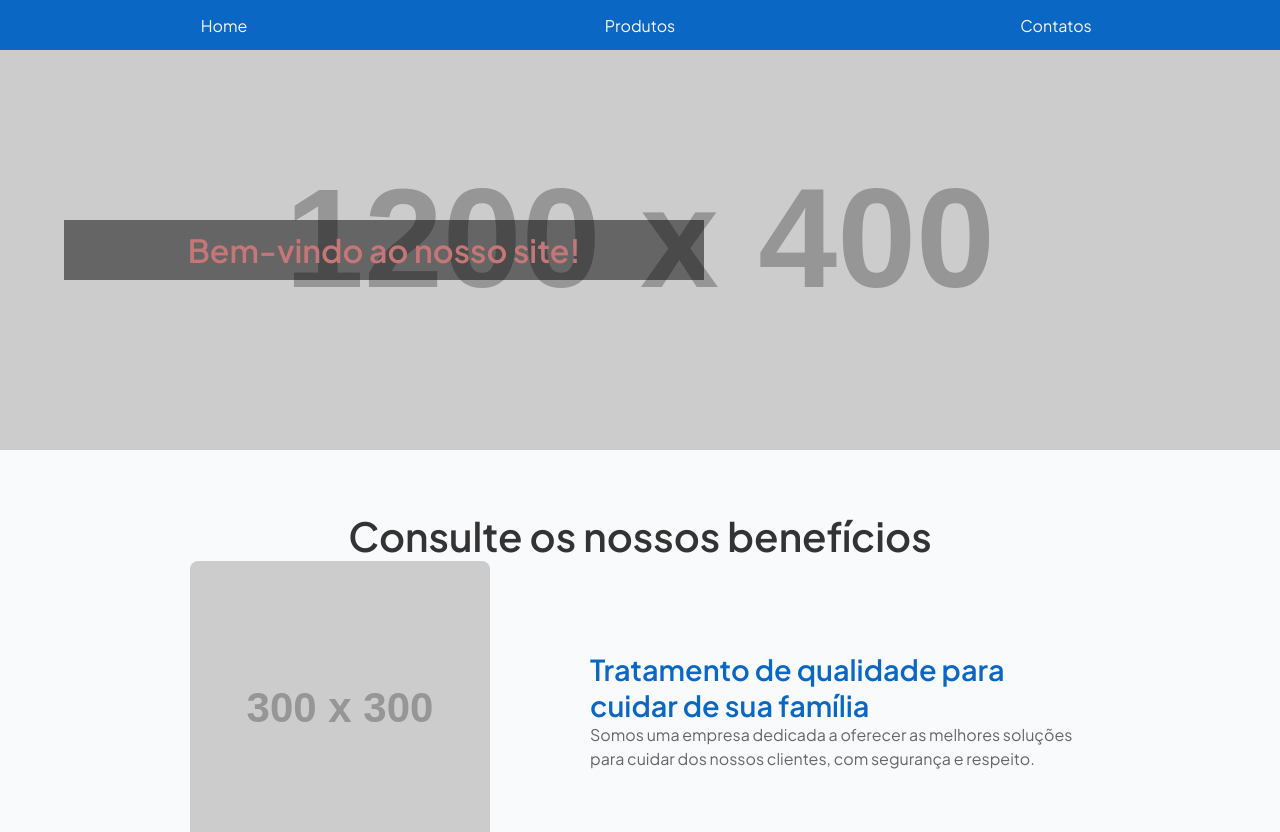
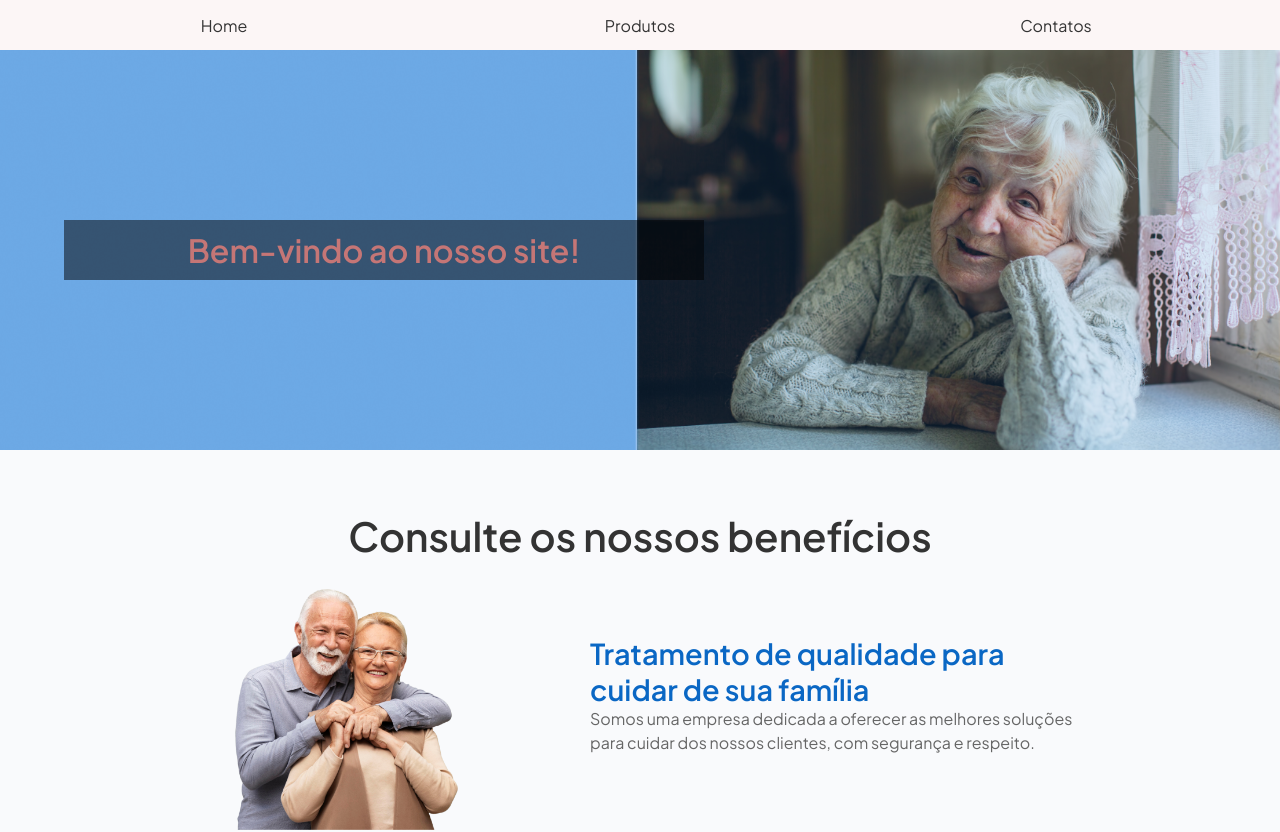
Before and after one commit to melissaJll/family-care, a React (Vite) app: page / in a window 1280 px wide. Shown: the top 832 px of the page. Built offline with nearby package versions, Linux system fonts and the light colour scheme.

Commit message:
colocando imagens

```diff
--- a/src/components/Banner.jsx
+++ b/src/components/Banner.jsx
@@ -1,12 +1,12 @@
 import styled from "styled-components";
-
+import imageBackg from '../assets/images/image-backg.png'; // Caminho da imagem local
 
 // Estilo para o Banner
 const StyledBanner = styled.div`
   position: relative;
   width: 100%;
   height: 400px; /* Altura do banner */
-  background-image: url('https://via.placeholder.com/1200x400'); /* Substitua pela URL da imagem desejada */
+  background-image: url(${imageBackg}); /* Substitua pela URL da imagem local */
   background-size: cover; /* Ajusta a imagem para cobrir todo o componente */
   background-position: center; /* Centraliza a imagem */
 
--- a/src/components/Menu.jsx
+++ b/src/components/Menu.jsx
@@ -7,11 +7,11 @@ const StyledMenu = styled.nav`
   display: flex;
   justify-content: space-evenly;
   align-items: center;
-  background-color: #0A67C4; // cor do fundo da barra de navegação
+  background-color: #fcf6f6; // cor do fundo da barra de navegação
 
   a {
     text-decoration: none;
-    color: #fcf6f6;
+    color: #333333;
     height: 40px;
     width: 30%;
     display: flex;
@@ -20,8 +20,8 @@ const StyledMenu = styled.nav`
     transition: transform 100ms;
 
     &:hover {
-      background-color: #a575cc;
-      color: #3b2d2d;
+      background-color: #2D84DA;
+      color: #ececec;
     }
   }
 `;
--- a/src/components/Sobre.jsx
+++ b/src/components/Sobre.jsx
@@ -1,6 +1,8 @@
 // src/components/Sobre.jsx
 import React from "react";
 import styled from "styled-components";
+import imageIdosos from '../assets/images/imageIdosos.png'; // Caminho da imagem local
+
 
 const StyledSobre = styled.div`
   text-align: center;
@@ -48,7 +50,7 @@ function Sobre() {
     <StyledSobre>
       <h1>Consulte os nossos benefícios</h1>
       <div className="content">
-        <img src="https://via.placeholder.com/300" alt="Imagem sobre o benefício" />
+        <img src={imageIdosos} alt="Imagem sobre o benefício" />
         <div className="text-section">
           <h2>Tratamento de qualidade para cuidar de sua família</h2>
           <p>
```
Also changed, not shown: src/assets/images/image-backg.png (renamed from src/images/image-backg.png), src/assets/images/imageIdosos.png (added).
